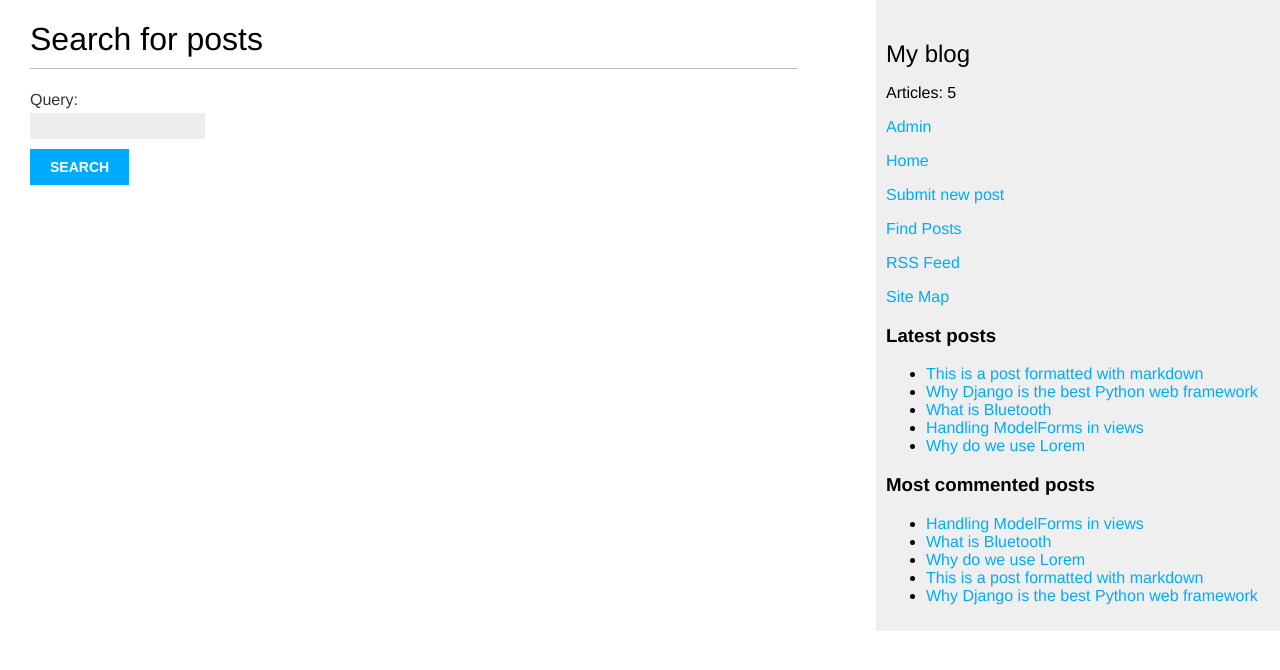
After one commit to pauldewilson/djangoblog, a Django app: page /blog/search/ in a window 1280 px wide. The commit adds this page. Shown: the top 670 px of the page. Run offline with Django 3.2, Linux system fonts and the light colour scheme; data comes from the database, SQL or seed files in the repository.

Commit message:
migrated to postgres, implemented basic search funtionality

```diff
--- a/mysite/blog/forms.py
+++ b/mysite/blog/forms.py
@@ -1,5 +1,4 @@
 from django import forms
-from django.utils import timezone
 from .models import Comment
 
 class NewPostForm(forms.Form):
@@ -16,3 +15,6 @@ class CommentForm(forms.ModelForm):
     class Meta:
         model = Comment
         fields = ('name', 'email', 'body')
+
+class SearchForm(forms.Form):
+    query = forms.CharField()
--- a/mysite/blog/templates/blog/base.html
+++ b/mysite/blog/templates/blog/base.html
@@ -17,6 +17,7 @@
     <p><a link href="/admin" target="_blank">Admin</a></p>
     <p><a link href="{% url 'blog:post_list' %}">Home</a></p>
     <p><a link href="{% url 'blog:new_post' %}">Submit new post</a></p>
+    <p><a link href="{% url 'blog:post_search' %}">Find Posts</a></p>
     <p><a link href="{% url 'blog:post_feed' %}">RSS Feed</a></p>
     <p><a link href="/sitemap.xml">Site Map</a></p>
     <h3>Latest posts</h3>
--- /dev/null
+++ b/mysite/blog/templates/blog/post/search.html
@@ -0,0 +1,26 @@
+{% extends "blog/base.html" %}
+{% load blog_tags %}
+{% block title %}Search{% endblock %}
+{% block content %}
+  {% if query %}
+    <h1>Posts containing "{{ query }}"</h1>
+    <h3>
+      {% with results.count as total_results %}
+        Found {{ total_results }} result{{ total_results|pluralize }}
+      {% endwith %}
+    </h3>
+    {% for post in results %}
+      <h4><a href="{{ post.get_absolute_url }}">{{ post.title }}</a></h4>
+      {{ post.body|markdown|truncatewords_html:5 }}
+    {% empty %}
+      <p>There are no results for your query.</p>
+    {% endfor %}
+    <p><a href="{% url "blog:post_search" %}">Search again</a></p>
+  {% else %}
+    <h1>Search for posts</h1>
+    <form method="get">
+      {{ form.as_p }}
+      <input type="submit" value="Search">
+    </form>
+  {% endif %}
+{% endblock %}
--- a/mysite/blog/urls.py
+++ b/mysite/blog/urls.py
@@ -15,4 +15,5 @@ urlpatterns = [
     ),
     path('newpost/', views.new_post, name='new_post'),
     path('feed/', LatestPostsFeed(), name='post_feed'),
+    path('search/', views.post_search, name='post_search'),
 ]
--- a/mysite/blog/views.py
+++ b/mysite/blog/views.py
@@ -1,12 +1,13 @@
 from django.shortcuts import render, get_object_or_404, HttpResponseRedirect
 from django.core.paginator import Paginator, EmptyPage, PageNotAnInteger
+from django.contrib.postgres.search import SearchVector
 from django.contrib.auth.models import User
 from django.views.generic import ListView
 from django.db.models import Count
 from django.urls import reverse
 from taggit.models import Tag
 from .models import Post, Comment
-from .forms import NewPostForm, CommentForm
+from .forms import NewPostForm, CommentForm, SearchForm
 
 # Create your views here.
 
@@ -113,3 +114,20 @@ def post_list(request, tag_slug=None):
     except EmptyPage:
         posts = paginator.page(paginator.num_pages)
     return render(request, 'blog/post/list.html', {'posts': posts, 'page': page, 'tag': tag})
+
+def post_search(request):
+    form = SearchForm()
+    query = None
+    results = []
+    if 'query' in request.GET:
+        form = SearchForm(request.GET)
+        if form.is_valid():
+            query = form.cleaned_data['query']
+            results = Post.published.annotate(
+                search=SearchVector('title', 'body'),
+            ).filter(search=query)
+    return render(request,
+                  'blog/post/search.html',
+                  {'form': form,
+                   'query': query,
+                   'results': results})
```
Also changed, not shown: mysite/mysite/settings.py (+5 -2 lines).
